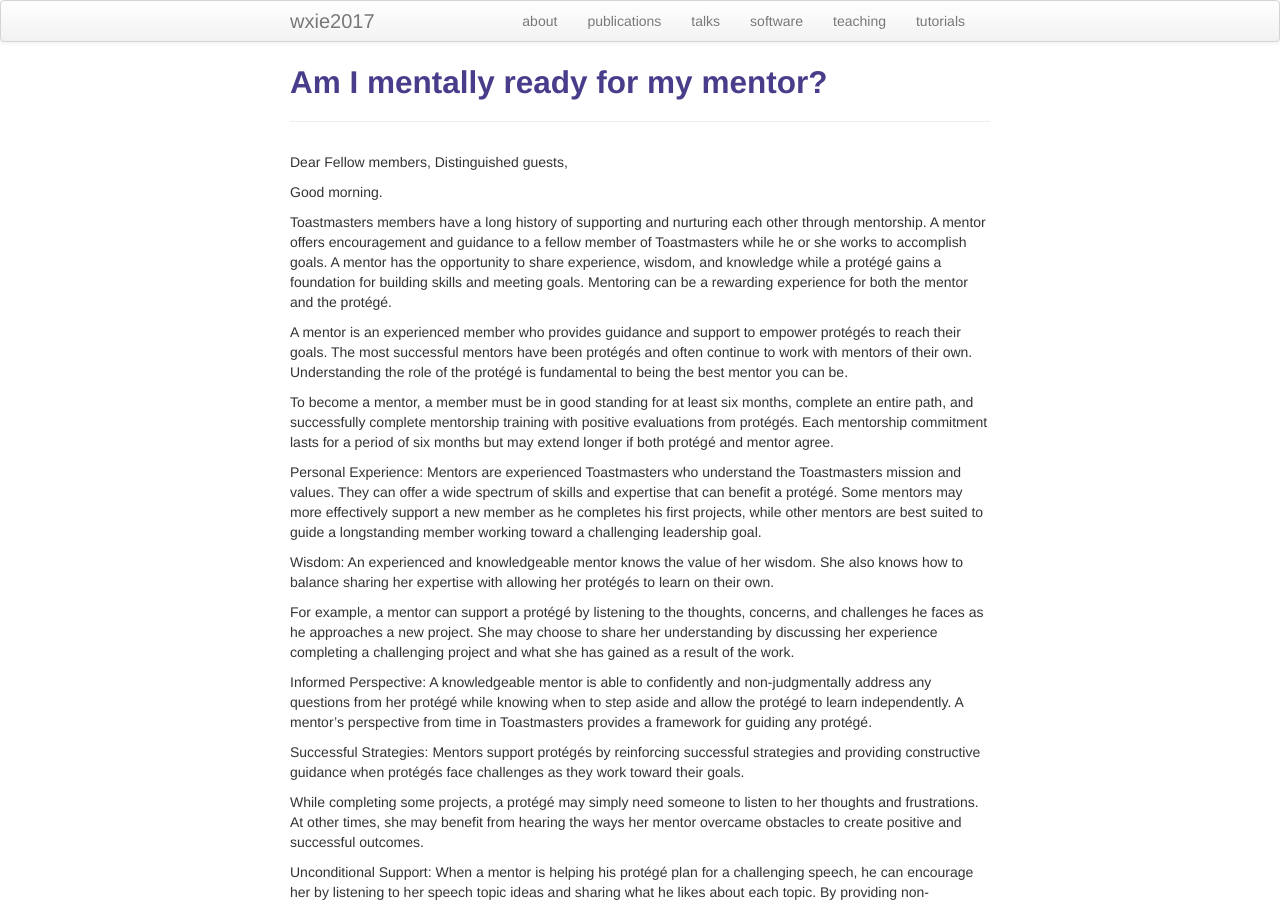
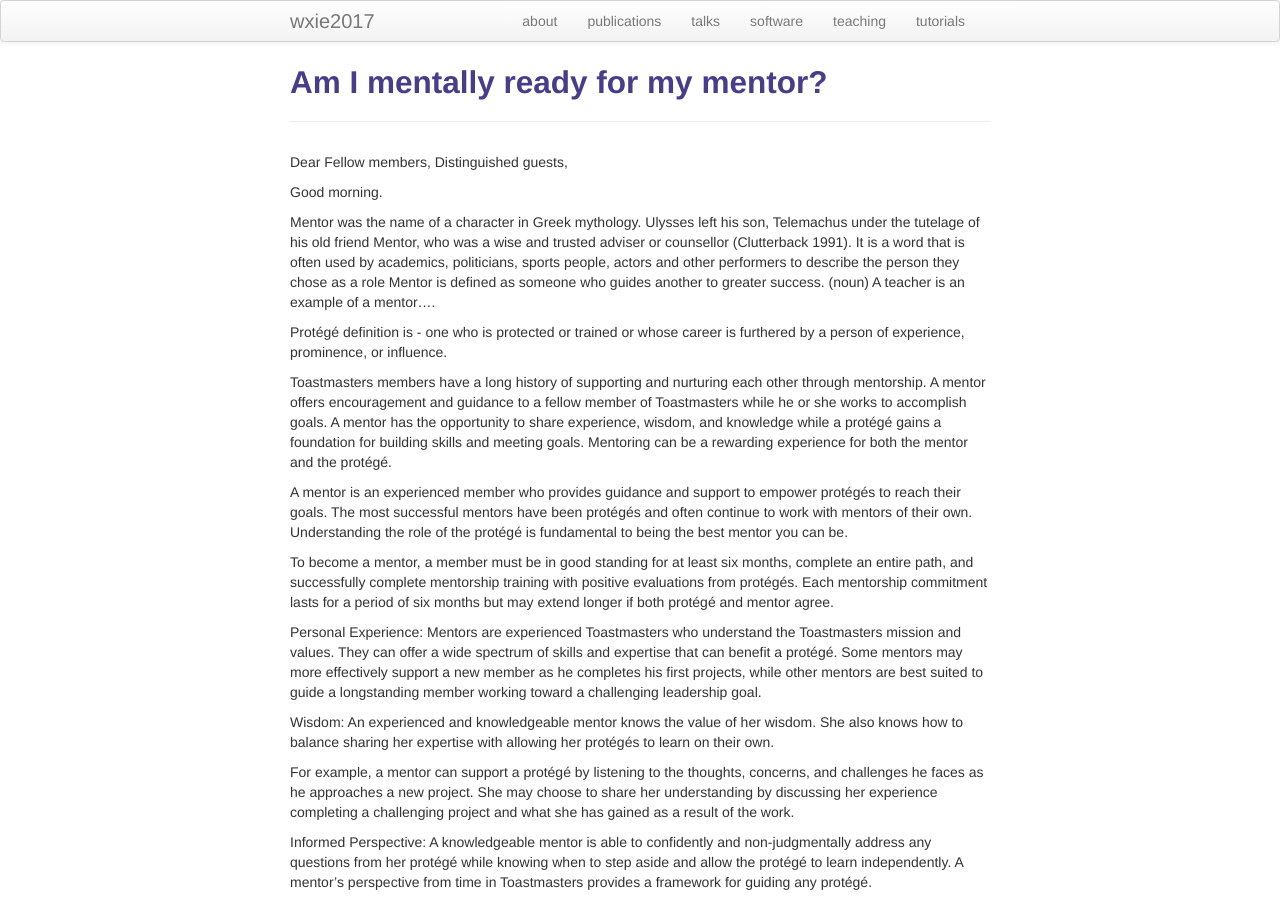
Before and after one commit to wxie2017/wxie2017.github.io, a Jekyll site: the page built from pages/speech/mentally_ready_for_mentor.md, in a window 1280 px wide and 900 px high. Built offline with Jekyll 4.4.1, drawn with Linux system fonts in a browser that asks for light colours.

Commit message:
add more information to the article: mentoring

```diff
--- a/pages/speech/mentally_ready_for_mentor.md
+++ b/pages/speech/mentally_ready_for_mentor.md
@@ -9,6 +9,10 @@ Dear Fellow members,
 Distinguished guests,
 
 Good morning.
+
+Mentor was the name of a character in Greek mythology. Ulysses left his son, Telemachus under the tutelage of his old friend Mentor, who was a wise and trusted adviser or counsellor (Clutterback 1991). It is a word that is often used by academics, politicians, sports people, actors and other performers to describe the person they chose as a role Mentor is defined as someone who guides another to greater success. (noun) A teacher is an example of a mentor....
+
+Protégé definition is - one who is protected or trained or whose career is furthered by a person of experience, prominence, or influence.
 
 Toastmasters members have a long history of supporting and nurturing each other through mentorship. A mentor offers encouragement and guidance to a fellow member of Toastmasters while he or she works to accomplish goals. A mentor has the opportunity to share experience, wisdom, and knowledge while a protégé gains a foundation for building skills and meeting goals. Mentoring can be a rewarding experience for both the mentor and the protégé.
 
```
